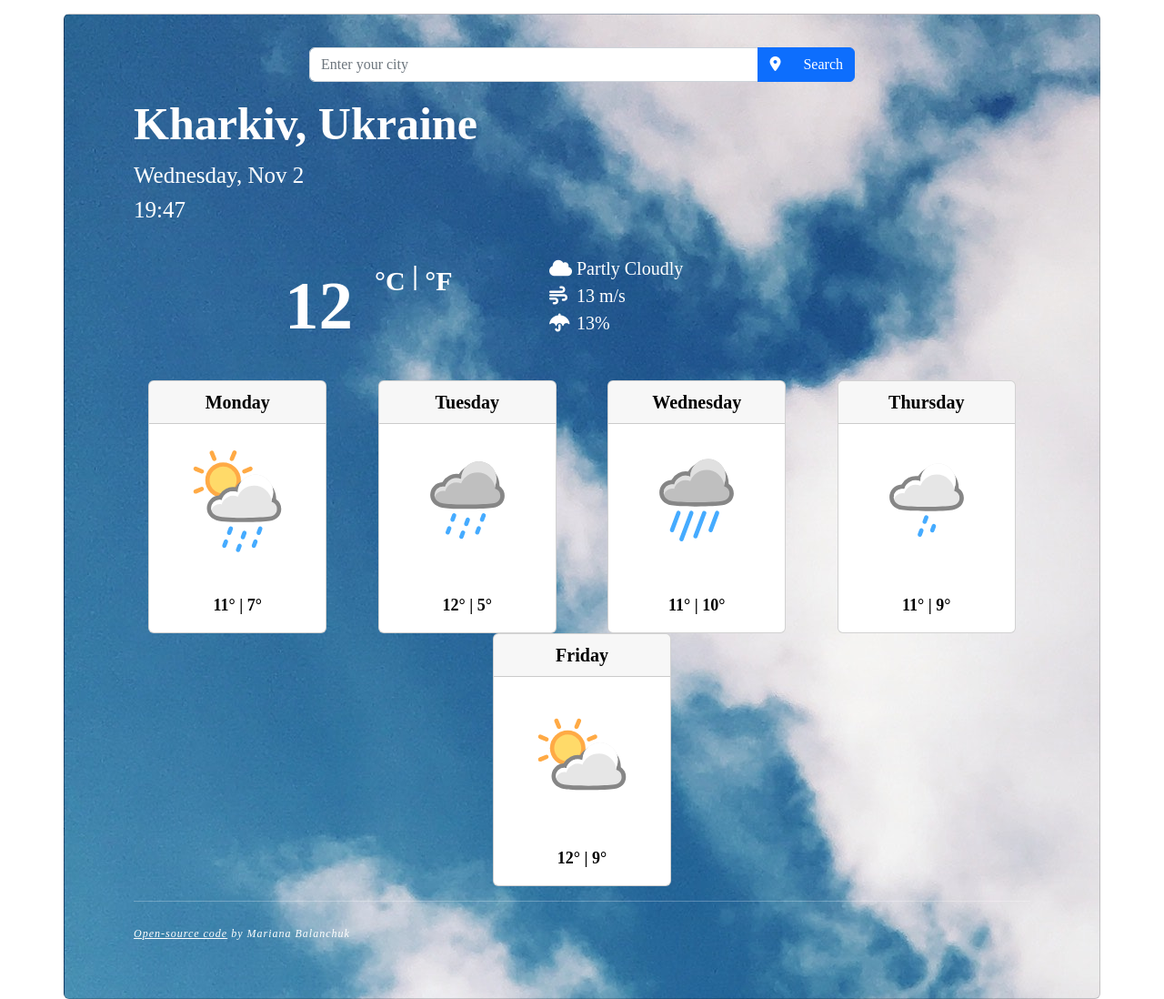
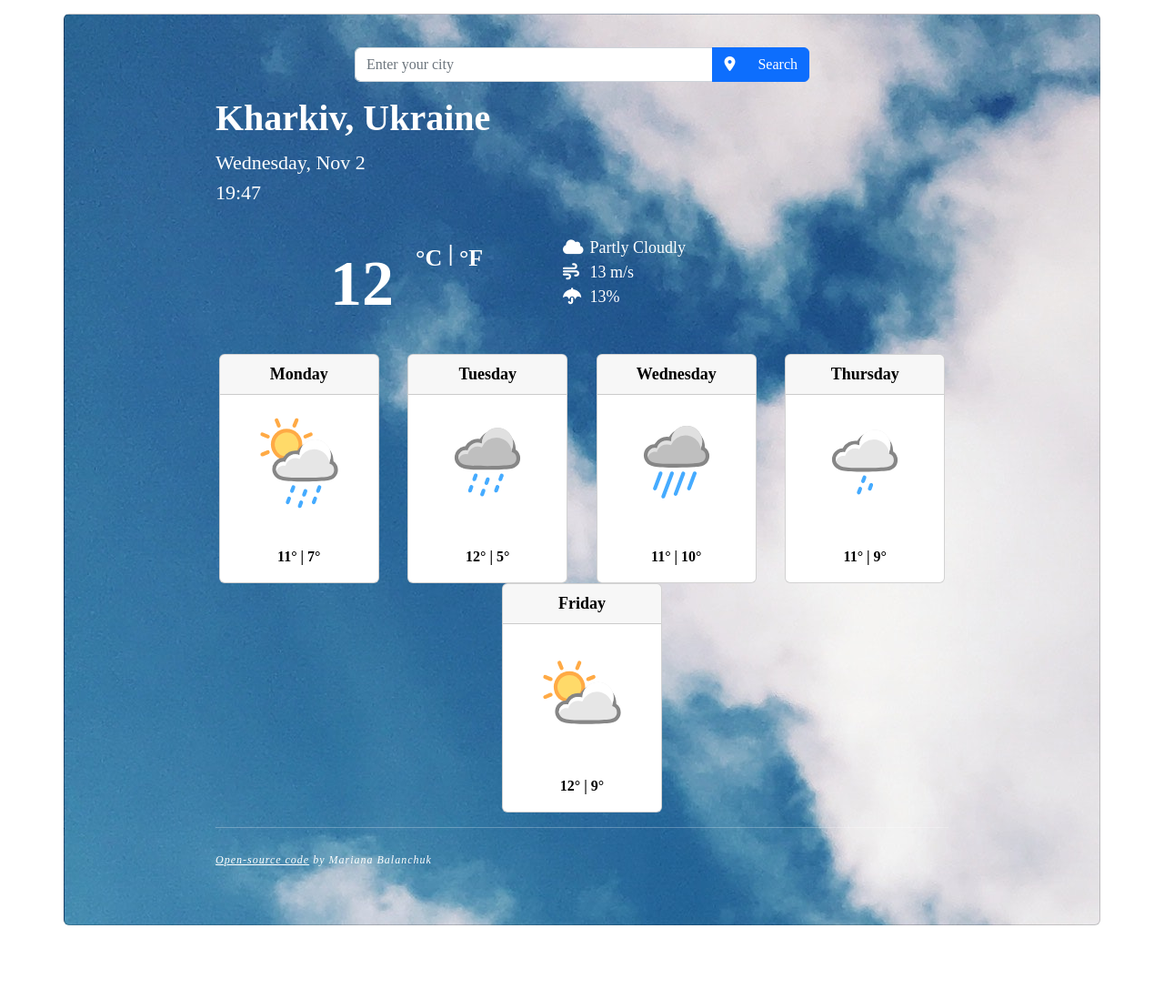
Before and after one commit to marianabalanchuk/weather-app, a plain HTML site: page index.html in a window 1280 px wide. Shown: the whole page at 91% size. After the commit the page ends 1032 px from the top, so only its background shows below. Drawn offline with nearby package versions, Linux system fonts and the light colour scheme; a web font is replaced by a local one.

Commit message:
made the fonts smaller

```diff
--- a/weatherstyle.css
+++ b/weatherstyle.css
@@ -1,28 +1,28 @@
 h1 {
-  font-size: 50px;
+  font-size: 40px;
   font-weight: bold;
 }
 
 .current-temp {
-  font-size: 75px;
+  font-size: 70px;
   font-weight: bold;
   text-align: right;
 }
 
 p {
-  font-size: 25px;
+  font-size: 22px;
 }
 
 .container {
   margin: 15px auto;
-  padding: 20px 60px;
+  padding: 20px 150px;
   font-family: "Montagu Slab", serif;
   background-image: url(images/background-clouds.jpg);
   color: white;
 }
 
 .card-img {
-  width: 170px;
+  width: 150px;
   display: block;
   margin: 0 auto;
 }
@@ -32,10 +32,10 @@ p {
   color: black;
 }
 .card-header {
-  font-size: 20px;
+  font-size: 18px;
 }
 .card-text {
-  font-size: 18px;
+  font-size: 16px;
 }
 .current {
   padding: 15px;
@@ -44,7 +44,7 @@ p {
 
 .current-weather {
   list-style-type: none;
-  font-size: 20px;
+  font-size: 18px;
 }
 
 .conditions {
@@ -52,12 +52,12 @@ p {
 }
 
 .input-group {
-  max-width: 600px;
+  max-width: 500px;
   margin: 0 auto;
 }
 
 .week-forecast {
-  width: 220px;
+  width: 200px;
   margin: 0 auto;
 }
 .author-info {
@@ -83,7 +83,7 @@ p {
 .fahrenheit-link,
 .units {
   color: #ffffff;
-  font-size: 30px;
+  font-size: 26px;
   text-decoration: none;
   vertical-align: text-top;
   font-weight: bold;
@@ -92,7 +92,7 @@ p {
 .celsius-link:hover,
 .fahrenheit-link:hover {
   color: #ffffff;
-  font-size: 35px;
+  font-size: 30px;
 }
 
 @media screen and (max-width: 450px) {
```
